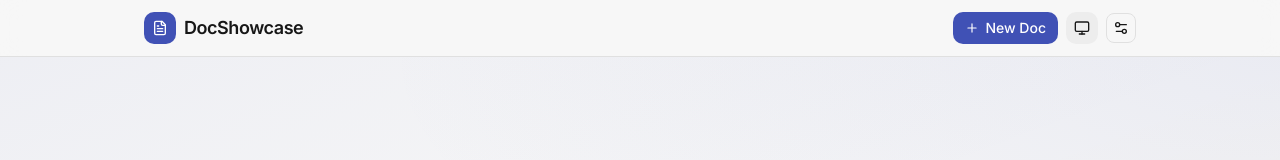
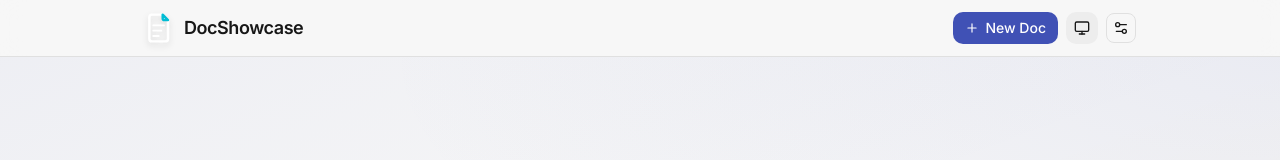
Before and after one commit to AryansDevStudios/DocShowcase, a Next.js app: page / in a window 1280 px wide. Shown: the top 160 px of the page. Built offline with nearby package versions, Linux system fonts and the light colour scheme.

Commit message:
feat: replace logo with svg and update favicon

```diff
--- a/src/components/footer.tsx
+++ b/src/components/footer.tsx
@@ -1,11 +1,11 @@
-import { FileText } from "lucide-react";
+import Image from "next/image";
 
 export function Footer() {
   return (
     <footer className="border-t border-border bg-background print:hidden">
       <div className="mx-auto flex max-w-5xl items-center justify-between px-4 py-4">
         <div className="flex items-center gap-2 text-sm text-muted-foreground">
-          <FileText className="h-3.5 w-3.5" />
+          <Image src="/logo.svg" alt="" width={14} height={14} className="opacity-70" />
           <span>DocShowcase</span>
         </div>
         <p className="text-xs text-muted-foreground">
--- a/src/components/header.tsx
+++ b/src/components/header.tsx
@@ -1,7 +1,8 @@
 "use client";
 
 import Link from "next/link";
-import { FileText, Plus } from "lucide-react";
+import Image from "next/image";
+import { Plus } from "lucide-react";
 import { ThemeToggle } from "@/components/theme-toggle";
 import { EditorSettingsDialog } from "@/components/editor-settings-dialog";
 
@@ -14,8 +15,8 @@ export function Header() {
             href="/"
             className="flex items-center gap-2 text-foreground hover:opacity-80 transition-opacity shrink-0"
           >
-            <div className="flex h-8 w-8 items-center justify-center rounded-lg bg-primary shrink-0">
-              <FileText className="h-4 w-4 text-primary-foreground" />
+            <div className="flex h-8 w-8 items-center justify-center shrink-0">
+              <Image src="/logo.svg" alt="DocShowcase Logo" width={32} height={32} className="h-full w-full drop-shadow-md" />
             </div>
             <span id="header-logo-text" className="text-lg font-semibold tracking-tight">
               DocShowcase
```
Also changed, not shown: src/app/icon.svg (added).
